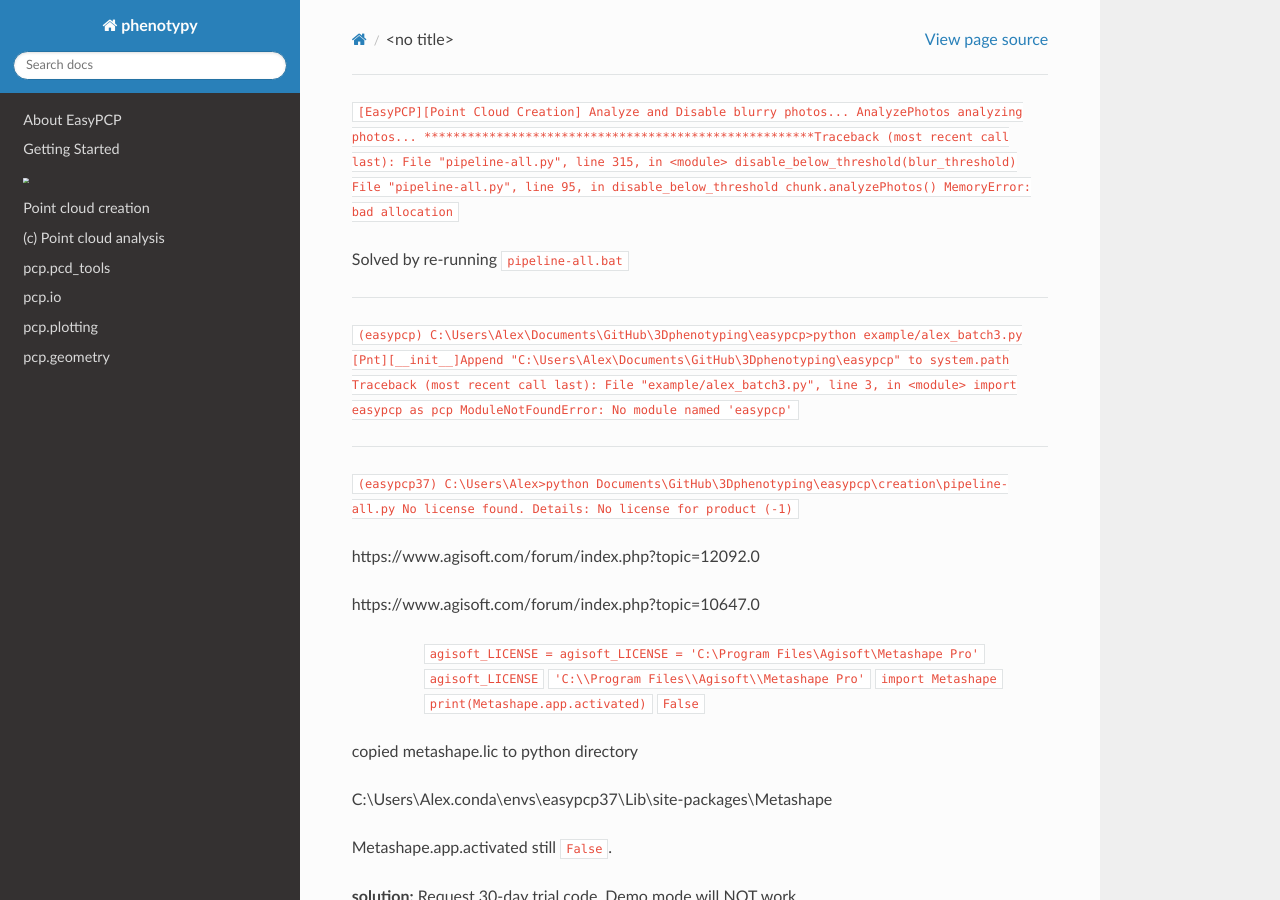
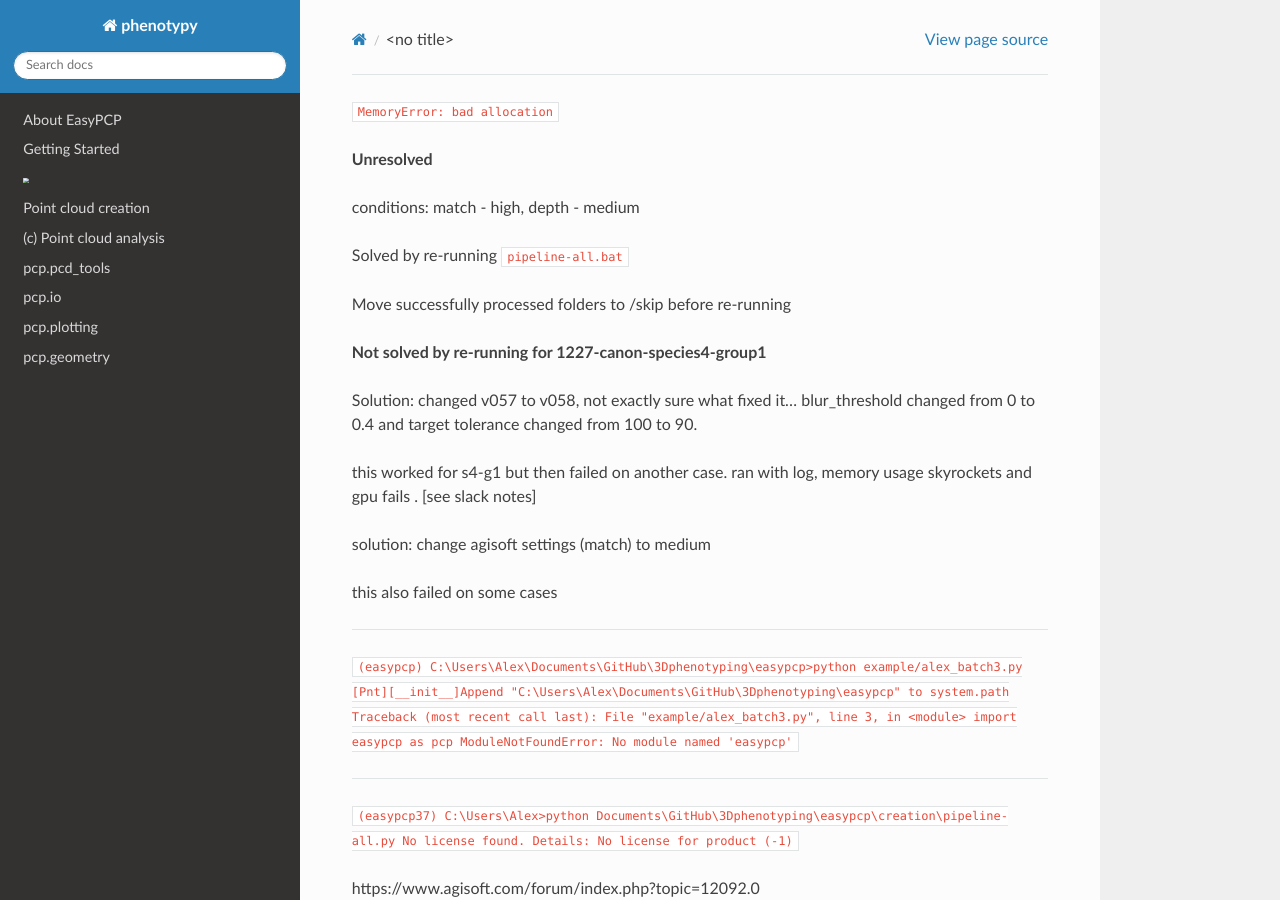
Before and after one commit to MorphometricsGroup/EasyDCP, a Sphinx documentation site: the page built from docs/source/troubleshooting.md, in a window 1280 px wide and 900 px high. Built offline with Sphinx 7.4.7 and the Read the Docs theme 2.0.0, drawn with Linux system fonts in a browser that asks for light colours.

Commit message:
Update troubleshooting.md

```diff
--- a/docs/source/troubleshooting.md
+++ b/docs/source/troubleshooting.md
@@ -1,13 +1,15 @@
-`[EasyPCP][Point Cloud Creation] Analyze and Disable blurry photos...
-AnalyzePhotos
-analyzing photos... ******************************************************Traceback (most recent call last):
-  File "pipeline-all.py", line 315, in <module>
-    disable_below_threshold(blur_threshold)
-  File "pipeline-all.py", line 95, in disable_below_threshold
-    chunk.analyzePhotos()
-MemoryError: bad allocation`
+`MemoryError: bad allocation`
 
+**Unresolved**
+
+- conditions: match - high, depth - medium
 - Solved by re-running `pipeline-all.bat`
+- Move successfully processed folders to /skip before re-running
+- **Not solved by re-running for 1227-canon-species4-group1**
+  - Solution: changed v057 to v058, not exactly sure what fixed it... blur_threshold changed from 0 to 0.4 and target tolerance changed from 100 to 90.
+    - this worked for s4-g1 but then failed on another case. ran with log, memory usage skyrockets and gpu fails . [see slack notes]
+  - solution: change agisoft settings (match) to medium
+    - this also failed on some cases
 
 ---
 
```
